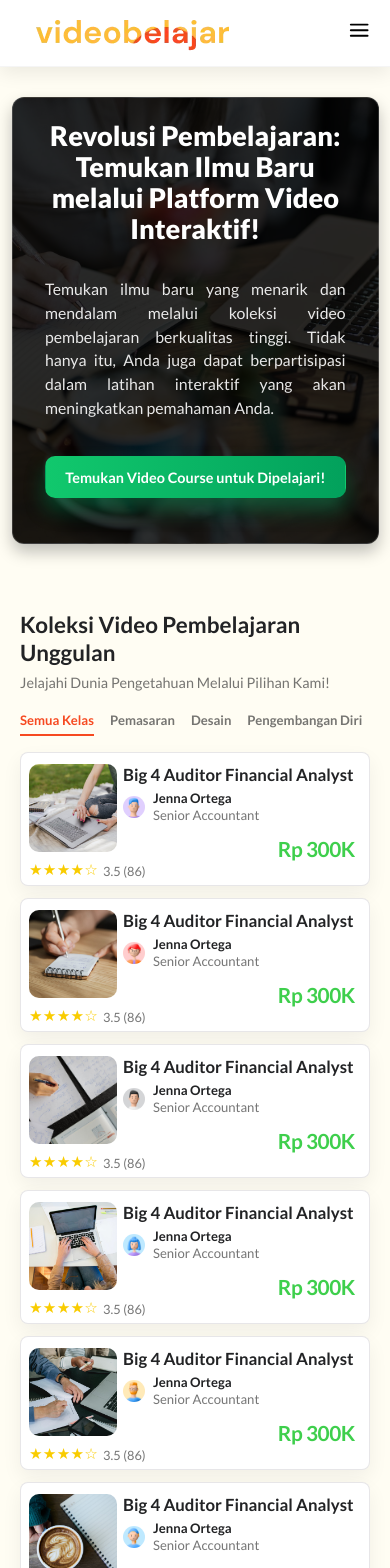
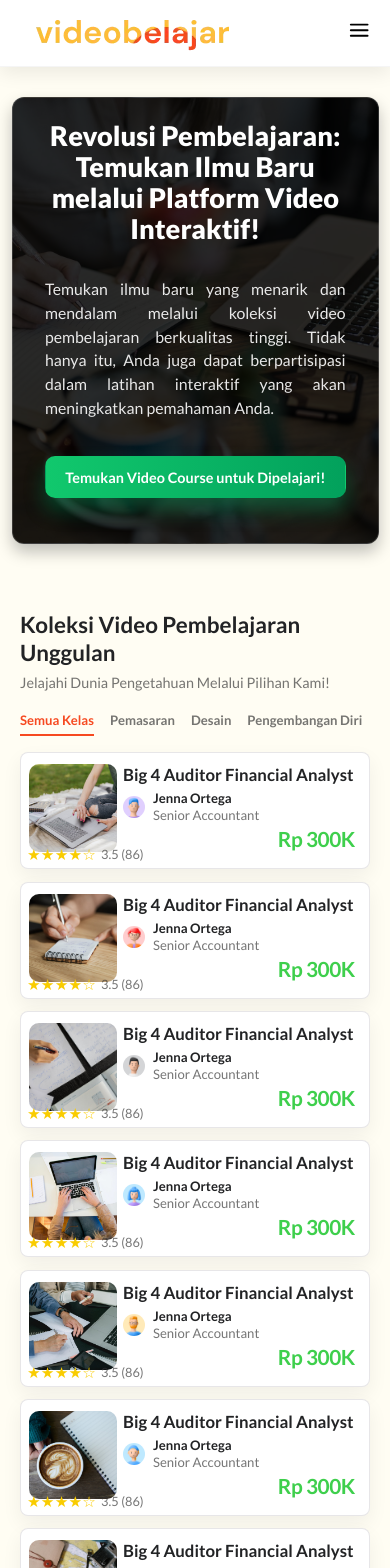
Before and after one commit to anselmusr/VideoBelajar, a React (Vite) app: page / in a window 390 px wide. Shown: the top 1568 px of the page. Built offline with nearby package versions, Linux system fonts and the light colour scheme.

Commit message:
style: refine mobile rating layout and spacing for better alignment

```diff
--- a/src/components/Features/Features.css
+++ b/src/components/Features/Features.css
@@ -306,23 +306,28 @@
         gap: 5px;
         grid-column: 1;
         grid-row: 2;
-        padding-top: 4px;
+        align-self: center;
+        padding-top: 0;
         font-size: 0.8rem;
+        line-height: 1.2;
         color: var(--color-text-dark-secondary);
     }
 
     .mobile-rating span:last-child {
         white-space: nowrap;
-        display: inline-block;
-        margin-top: 12px;
+        display: inline-flex;
+        align-items: center;
+        margin-top: 0;
     }
 
     .mobile-rating .stars {
+        display: inline-flex;
+        align-items: center;
         font-size: 0.95rem;
         letter-spacing: 0.2px;
         line-height: 1;
-        margin-top: 10px;
-        margin-left: 2px;
+        margin-top: 0;
+        margin-left: 0;
     }
 
     .course-card-body {
@@ -373,7 +378,7 @@
         display: flex;
         justify-content: flex-end;
         gap: 8px;
-        align-items: flex-end;
+        align-items: center;
     }
 
     .rating-block {
@@ -382,7 +387,7 @@
 
     .price {
         font-size: 1.3rem;
-        line-height: 0.95;
-        margin-top: 10px;
+        line-height: 1;
+        margin-top: 0;
     }
 }
```
